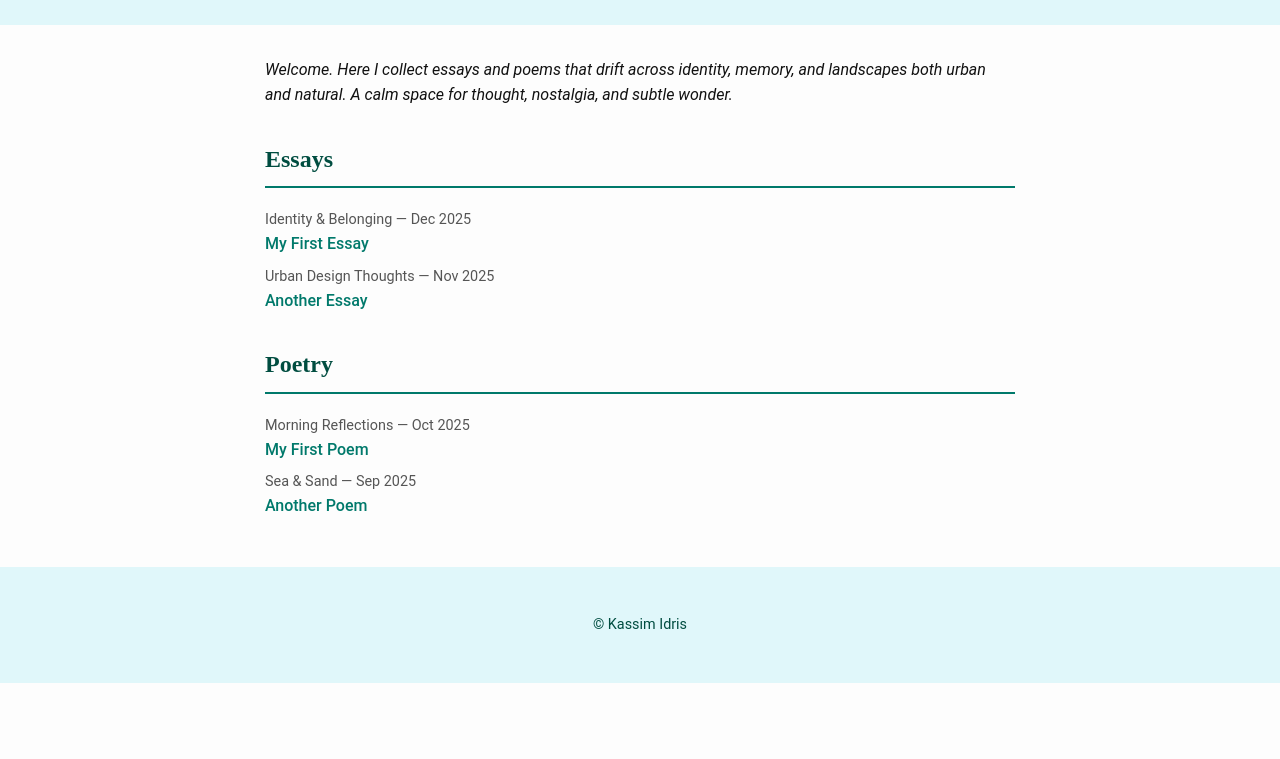
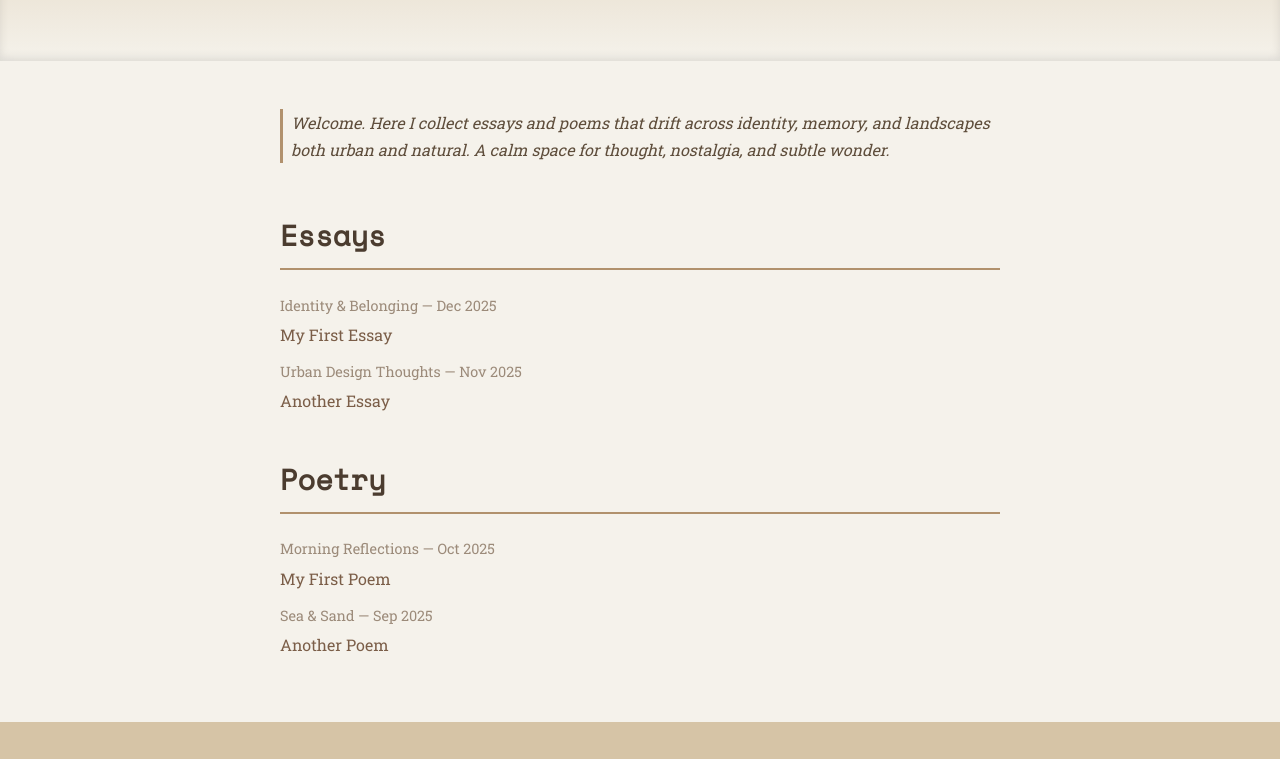
Before and after one commit to kassimidris/Kassim, a plain HTML site: page index.html in a window 1280 px wide. Shown: the part 187-946 px from the top of the page. Before the commit the page ends 870 px from the top, so only its background shows below. Drawn offline with nearby package versions, Linux system fonts and the light colour scheme.

Commit message:
style.css

```diff
--- a/style.css
+++ b/style.css
@@ -1,52 +1,59 @@
 /* General */
 body {
-  font-family: 'Roboto', sans-serif;
-  background: #fdfdfd;
-  color: #111;
+  font-family: 'Roboto Slab', serif;
+  background: #f5f2eb; /* warm sandy tone */
+  color: #2e2b26; /* soft dark brown */
   margin: 0;
   padding: 0;
-  line-height: 1.6;
+  line-height: 1.7;
 }
 
 /* Header */
 header {
   text-align: center;
-  padding: 3rem 1rem;
-  background: #e0f7fa; /* soft teal vibe */
+  padding: 4rem 1rem;
+  background: linear-gradient(180deg, #d6c4a6 0%, #f5f2eb 100%);
+  box-shadow: inset 0 -3px 10px rgba(0,0,0,0.1);
 }
 
 header h1 {
-  font-family: 'Playfair Display', serif;
+  font-family: 'Space Mono', monospace;
   font-size: 3rem;
   margin: 0;
+  letter-spacing: 1px;
 }
 
 header p {
   margin: 0.5rem 0 0;
-  font-size: 1.2rem;
+  font-size: 1.1rem;
+  color: #7b5e48;
   font-style: italic;
-  color: #00796b;
 }
 
 /* Main */
 main {
-  max-width: 750px;
-  margin: 2rem auto;
+  max-width: 720px;
+  margin: 3rem auto;
   padding: 0 1rem;
 }
 
+/* Intro section */
 .intro {
-  margin-bottom: 2rem;
+  margin-bottom: 3rem;
   font-style: italic;
+  color: #5e4d3b;
+  padding-left: 0.5rem;
+  border-left: 3px solid #b1916d;
 }
 
 /* Sections */
 h2 {
-  font-family: 'Playfair Display', serif;
-  border-bottom: 2px solid #00796b;
+  font-family: 'Space Mono', monospace;
+  font-size: 1.8rem;
+  border-bottom: 2px solid #b1916d;
   padding-bottom: 0.5rem;
-  margin-top: 2rem;
-  color: #004d40;
+  margin-top: 2.5rem;
+  color: #4b3c2f;
 }
 
 ul {
@@ -55,31 +62,34 @@ ul {
 }
 
 ul li {
-  margin: 0.5rem 0;
+  margin: 0.7rem 0;
 }
 
 ul li a {
   text-decoration: none;
-  color: #00796b;
+  color: #7b5e48;
   font-weight: 500;
+  transition: color 0.3s;
 }
 
 ul li a:hover {
+  color: #a37c5d;
   text-decoration: underline;
 }
 
 .meta {
-  color: #555;
+  display: block;
   font-size: 0.9rem;
-  display: block;
+  color: #9c8b7a;
+  margin-bottom: 0.2rem;
 }
 
 /* Footer */
 footer {
   text-align: center;
-  padding: 2rem 1rem;
-  background: #e0f7fa;
-  margin-top: 3rem;
+  padding: 2.5rem 1rem;
+  background: #d6c4a6;
+  color: #4b3c2f;
+  margin-top: 4rem;
   font-size: 0.9rem;
-  color: #004d40;
 }
```
